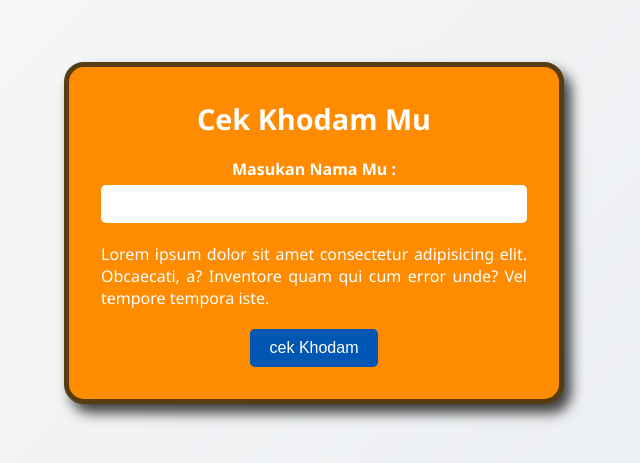
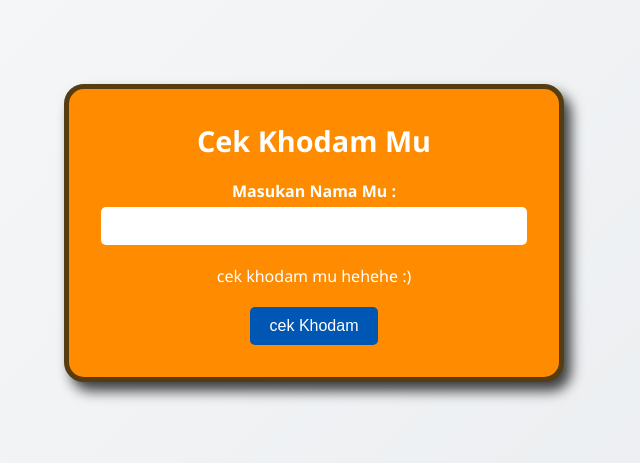
Before and after one commit to consolelog122/cek-khodam, a plain HTML site: page index.html in a window 1280 px wide. Shown: the part 167-630 px from the top of the page, without its empty margins (326-966 px from the left). Drawn offline with Linux system fonts and the light colour scheme.

Commit message:
Update index.html

```diff
--- a/index.html
+++ b/index.html
@@ -32,11 +32,9 @@
           <input type="text" id="nama" />
         </div>
         <div class="describe">
+          <p id="p-nama"></p>
           <p id="p-khodam"></p>
-          <p id="p-meaning">
-            Lorem ipsum dolor sit amet consectetur adipisicing elit. Obcaecati,
-            a? Inventore quam qui cum error unde? Vel tempore tempora iste.
-          </p>
+          <p id="p-meaning">cek khodam mu hehehe :)</p>
         </div>
 
         <div class="button">
```
